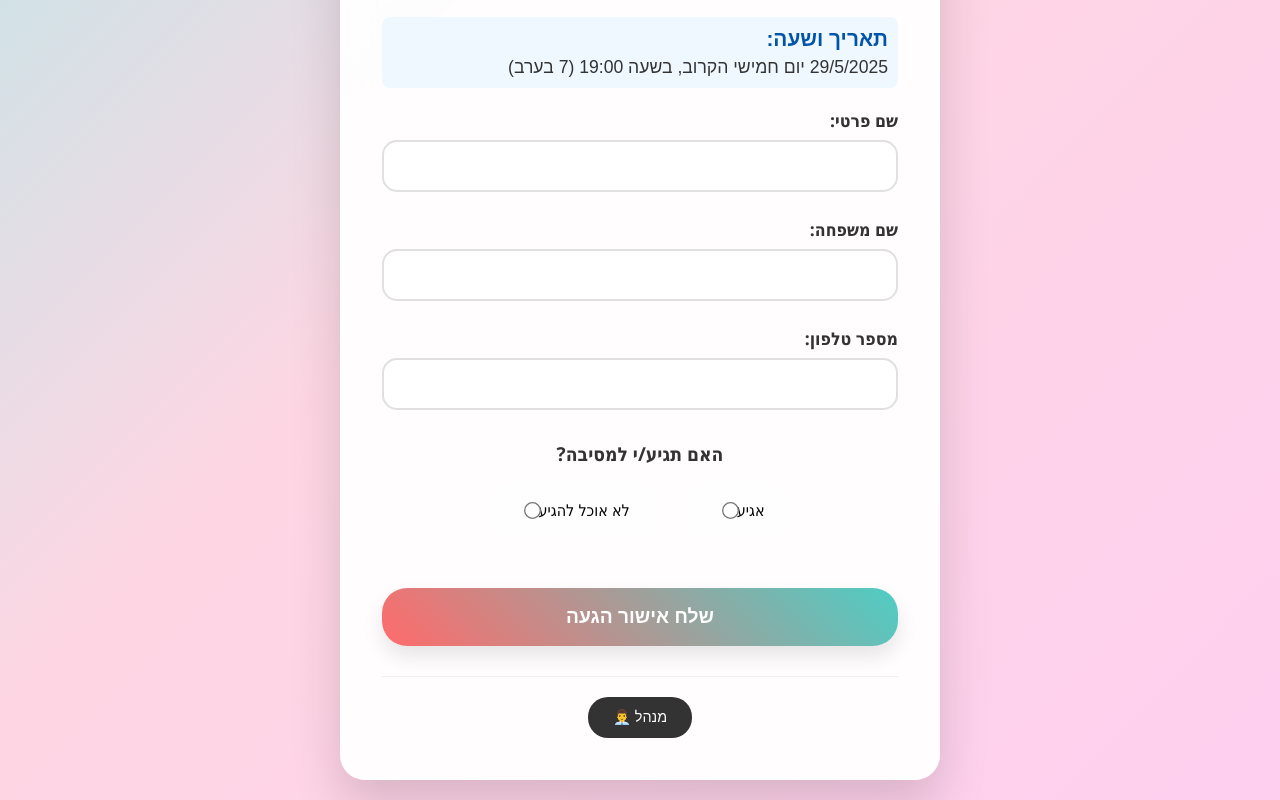
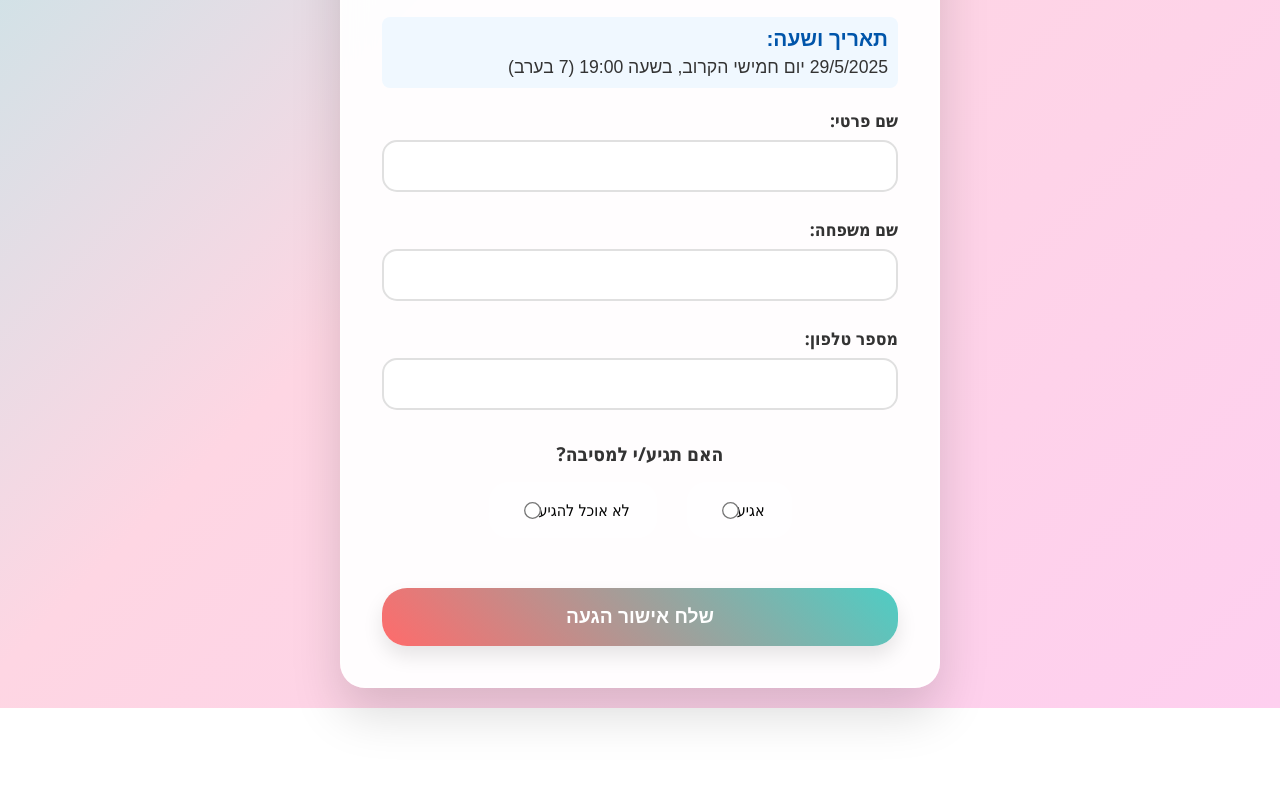
Before and after one commit to roy1155R/-, a plain HTML site: page index.html in a window 1280 px wide. Shown: the part 648-1448 px from the top of the page. After the commit the page ends 1356 px from the top, so only its background shows below. Drawn offline with Linux system fonts and the light colour scheme.

Commit message:
Update index.html

```diff
--- a/index.html
+++ b/index.html
@@ -75,9 +75,7 @@
             </div>
 
             <!-- Admin Button -->
-            <div class="admin-section">
-                <button id="adminBtn" class="admin-btn">מנהל 👨‍💼</button>
-            </div>
+
         </div>
 
         <!-- Admin Login -->
```
